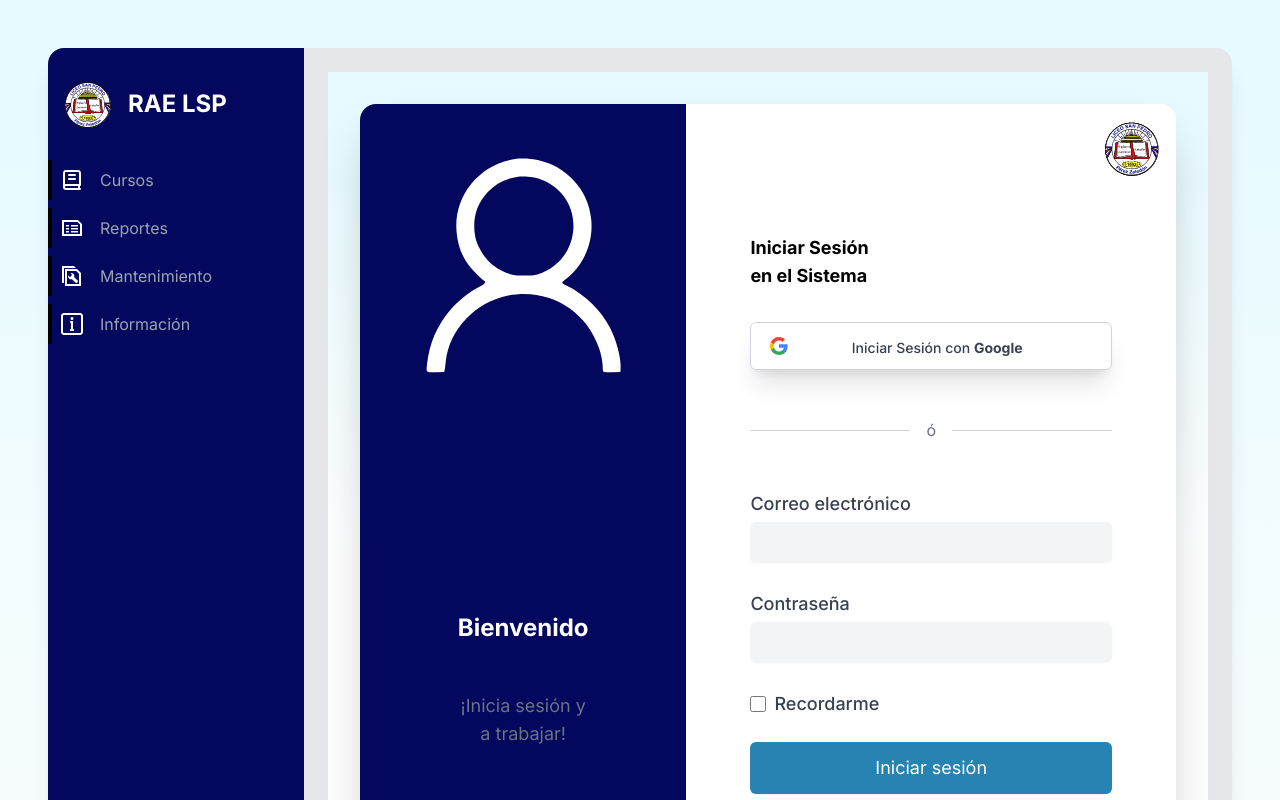
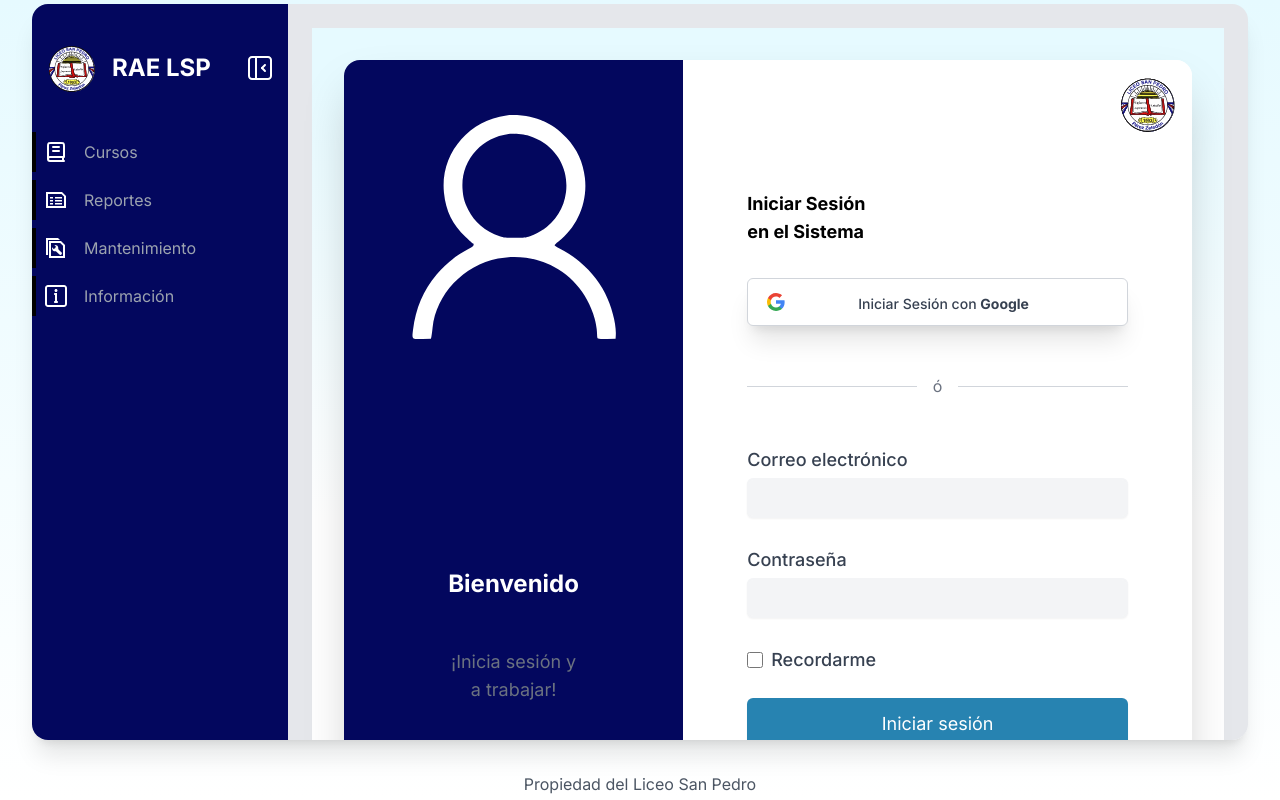
Before and after one commit to JoustenBlanco/ProyectoIngenieria, a Next.js app: page /homepages/auth/login in a window 1280 px wide. Shown: the top 800 px of the page. Built offline with nearby package versions, Linux system fonts and the light colour scheme.

Commit message:
[ADD] Collapse sidebar

```diff
--- a/src/app/components/Landign/sidebar.tsx
+++ b/src/app/components/Landign/sidebar.tsx
@@ -1,41 +1,89 @@
 "use client";
-import { useRouter, usePathname } from 'next/navigation';
+import { useState } from "react";
+import { useRouter, usePathname } from "next/navigation";
 
 const Sidebar = () => {
+  const [isCollapsed, setIsCollapsed] = useState(false);
   const router = useRouter();
   const pathname = usePathname();
 
   const menuItems = [
-    { name: 'Cursos', path: '/homepages/curses', icon: '/images/book.svg' },
-    { name: 'Reportes', path: '/homepages/Reports', icon: '/images/report.svg' },
-    { name: 'Mantenimiento', path: '/homepages/maintenance', icon: '/images/maintenance.svg' },
-    { name: 'Información', path: '/homepages/about', icon: '/images/about.svg' }
+    { name: "Cursos", path: "/homepages/curses", icon: "/images/book.svg" },
+    {
+      name: "Reportes",
+      path: "/homepages/Reports",
+      icon: "/images/report.svg",
+    },
+    {
+      name: "Mantenimiento",
+      path: "/homepages/maintenance",
+      icon: "/images/maintenance.svg",
+    },
+    {
+      name: "Información",
+      path: "/homepages/about",
+      icon: "/images/about.svg",
+    },
   ];
 
+  const toggleSidebar = () => {
+    setIsCollapsed(!isCollapsed);
+  };
+
   return (
-    <aside className="w-64 h-screen bg-lsp-blue text-white flex-col justify-start items-center pt-8">
-      <div className="flex items-center space-x-4 px-4">
-        <img src="/images/escudo.svg" alt="Logo de LSP" className="h-12 w-12" />
-        <h1 className="text-2xl font-bold">RAE LSP</h1>
+    <aside
+      className={`${
+        isCollapsed ? "w-14" : "w-64"
+      } h-full bg-lsp-blue text-white flex-col justify-start items-center pt-8 transition-all duration-300`}
+    >
+      <div className="flex justify-between items-center px-4 py-2">
+        <div className="flex items-center space-x-4">
+          {!isCollapsed && (
+            <img
+              src="/images/escudo.svg"
+              alt="Logo de LSP"
+              className="h-12 w-12"
+            />
+          )}
+          {!isCollapsed && <h1 className="text-2xl font-bold">RAE LSP</h1>}
+        </div>
+        <img
+          src="/images/hideSideBar.svg"
+          alt="Hide Sidebar"
+          className="h-6 w-6 cursor-pointer my-3 hover:bg-gray-500 hover:bg-opacity-40"
+          onClick={toggleSidebar}
+        />
       </div>
-      <nav className="pt-6 ">
+      <nav className="pt-6">
         <ul>
           {menuItems.map((item) => (
             <li
               key={item.path}
-              className={`flex items-center p-2 cursor-pointer w-full border-l-4 border-black my-2
-                ${pathname === item.path ? 'bg-gray-500 bg-opacity-25 border-white font-bold text-white transition-all duration-300' : 'text-gray-400'}
+              className={`flex items-center p-2 cursor-pointer w-full border-l-4 border-black my-2 hover:bg-gray-500 hover:bg-opacity-20 transition-all duration-300
+                ${
+                  pathname === item.path
+                    ? "bg-gray-500 bg-opacity-25 border-white font-bold text-white transition-all duration-300"
+                    : "text-gray-400"
+                }
               `}
               onClick={() => router.push(item.path)}
             >
               <img
                 src={item.icon}
                 alt={`${item.name} icon`}
-                className={`h-6 w-6 mr-4 ${pathname === item.path ? 'filter-none' : 'filter grayscale'}`}
+                className={`h-6 w-6 mr-4 ${
+                  pathname === item.path ? "filter-none" : "filter grayscale"
+                }`}
               />
-              <span className={`${pathname === item.path ? 'text-white' : 'text-gray-400'}`}>
-                {item.name}
-              </span>
+              {!isCollapsed && (
+                <span
+                  className={`${
+                    pathname === item.path ? "text-white" : "text-gray-400"
+                  }`}
+                >
+                  {item.name}
+                </span>
+              )}
             </li>
           ))}
         </ul>
--- a/src/app/layout.tsx
+++ b/src/app/layout.tsx
@@ -17,9 +17,9 @@ export default function RootLayout({
 }) {
   return (
     <html lang="en">
-      <body className={`${inter.className} bg-gradient-to-b from-[#E6FAFF] to-white flex flex-col min-h-screen p-12 justify-center items-center`}>
-        <div className="flex flex-col w-full">
-          <div className="flex flex-1 overflow-hidden w-full shadow-xl rounded-2xl ">
+      <body className={`${inter.className} bg-gradient-to-b from-[#E6FAFF] to-white flex flex-col min-h-screen p-2 justify-center items-center h-screen md:p-8`}>
+        <div className="flex flex-col w-full h-full">
+          <div className="flex flex-1 overflow-hidden w-full shadow-xl rounded-2xl h-full">
             <Sidebar />
             <main className="flex-1 flex-col justify-start items-center p-6 bg-gray-200 rounded-r-lg overflow-auto w-full">
               {children}
```
Also changed, not shown: public/images/hideSideBar.svg (added).
